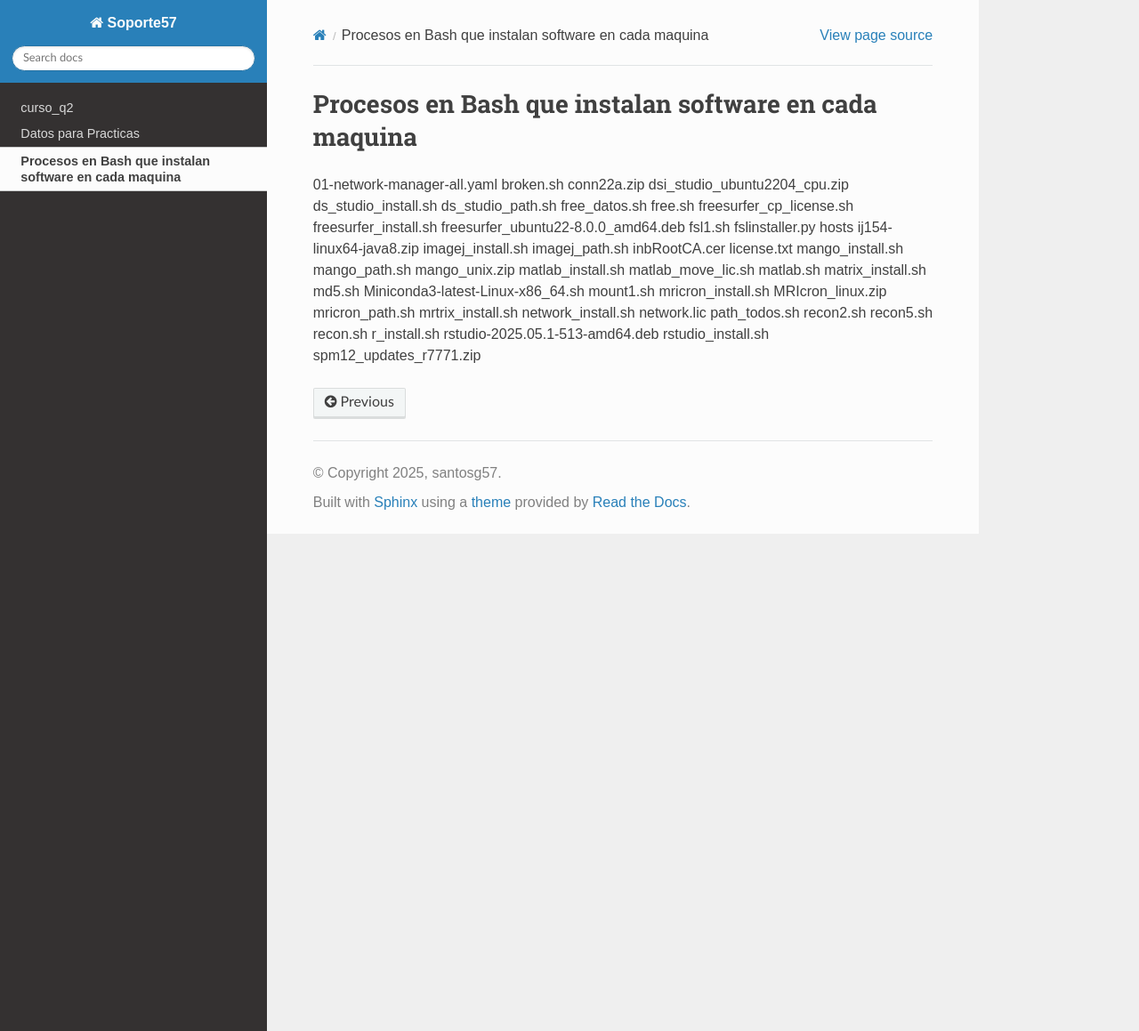
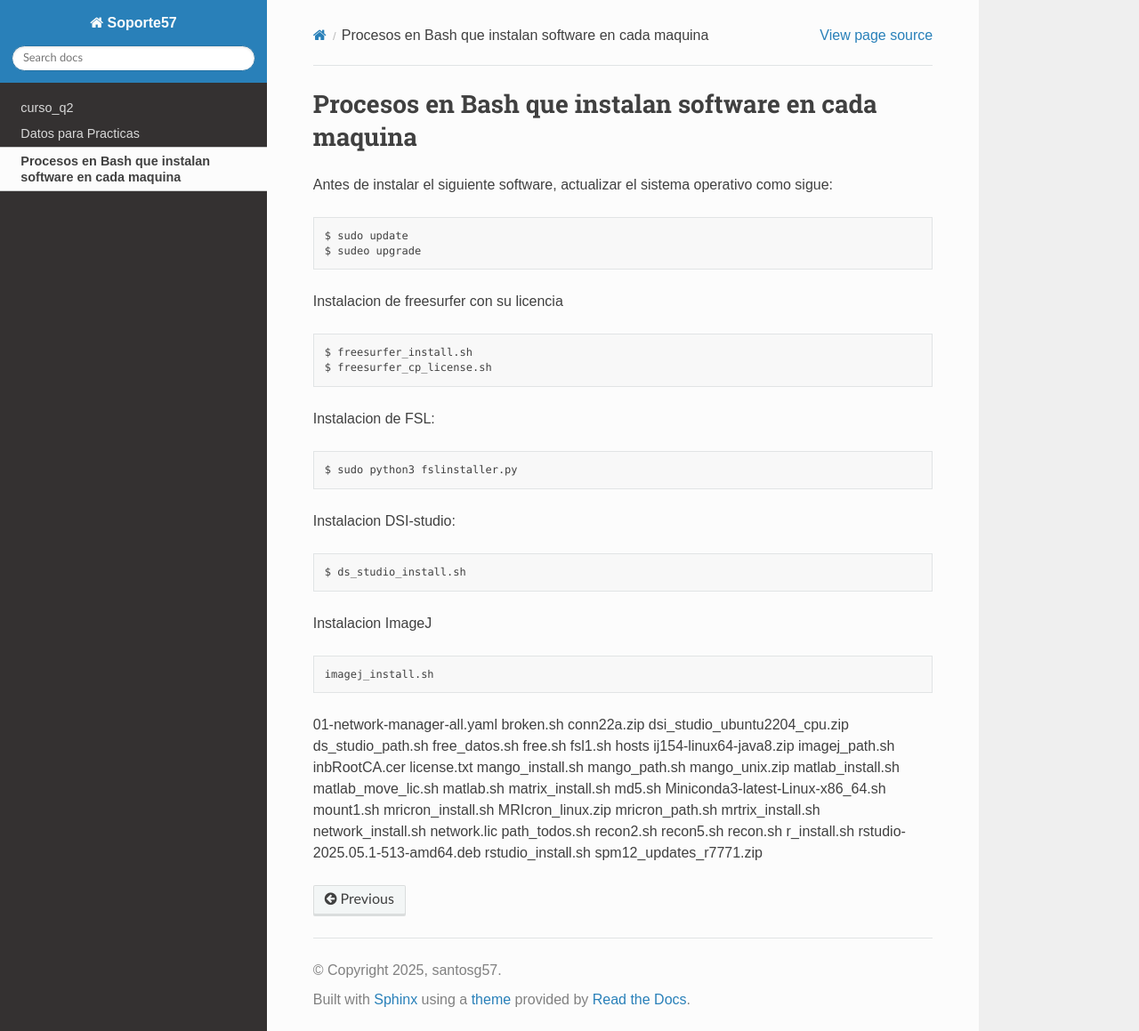
Before and after one commit to matecom57/cursofree, a Sphinx documentation site: the page built from docs/source/dir_Curso_q2_Programas_3.rst, in a window 1280 px wide and 1159 px high. Shown: the whole window at 89% size. Built offline with Sphinx 7.4.7 and the Read the Docs theme 3.1.0, drawn with Linux system fonts in a browser that asks for light colours.

```diff
--- a/docs/source/dir_Curso_q2_Programas_3.rst
+++ b/docs/source/dir_Curso_q2_Programas_3.rst
@@ -1,23 +1,48 @@
 Procesos en Bash que instalan software en cada maquina
 =========================================================
 
+Antes de instalar el siguiente software, actualizar el sistema operativo como sigue:
+
+.. code:: Bash
+
+   $ sudo update
+   $ sudeo upgrade
+
+Instalacion de freesurfer con su licencia
+
+.. code:: Bash
+
+   $ freesurfer_install.sh
+   $ freesurfer_cp_license.sh
+
+Instalacion de FSL:
+
+.. code:: Bash
+
+   $ sudo python3 fslinstaller.py
+
+Instalacion DSI-studio:
+
+.. code:: Bash
+
+   $ ds_studio_install.sh
+
+Instalacion ImageJ
+
+.. code:: Bash
+
+   imagej_install.sh
 
 01-network-manager-all.yaml
 broken.sh
 conn22a.zip
 dsi_studio_ubuntu2204_cpu.zip
-ds_studio_install.sh
 ds_studio_path.sh
 free_datos.sh
 free.sh
-freesurfer_cp_license.sh
-freesurfer_install.sh
-freesurfer_ubuntu22-8.0.0_amd64.deb
 fsl1.sh
-fslinstaller.py
 hosts
 ij154-linux64-java8.zip
-imagej_install.sh
 imagej_path.sh
 inbRootCA.cer
 license.txt
```
